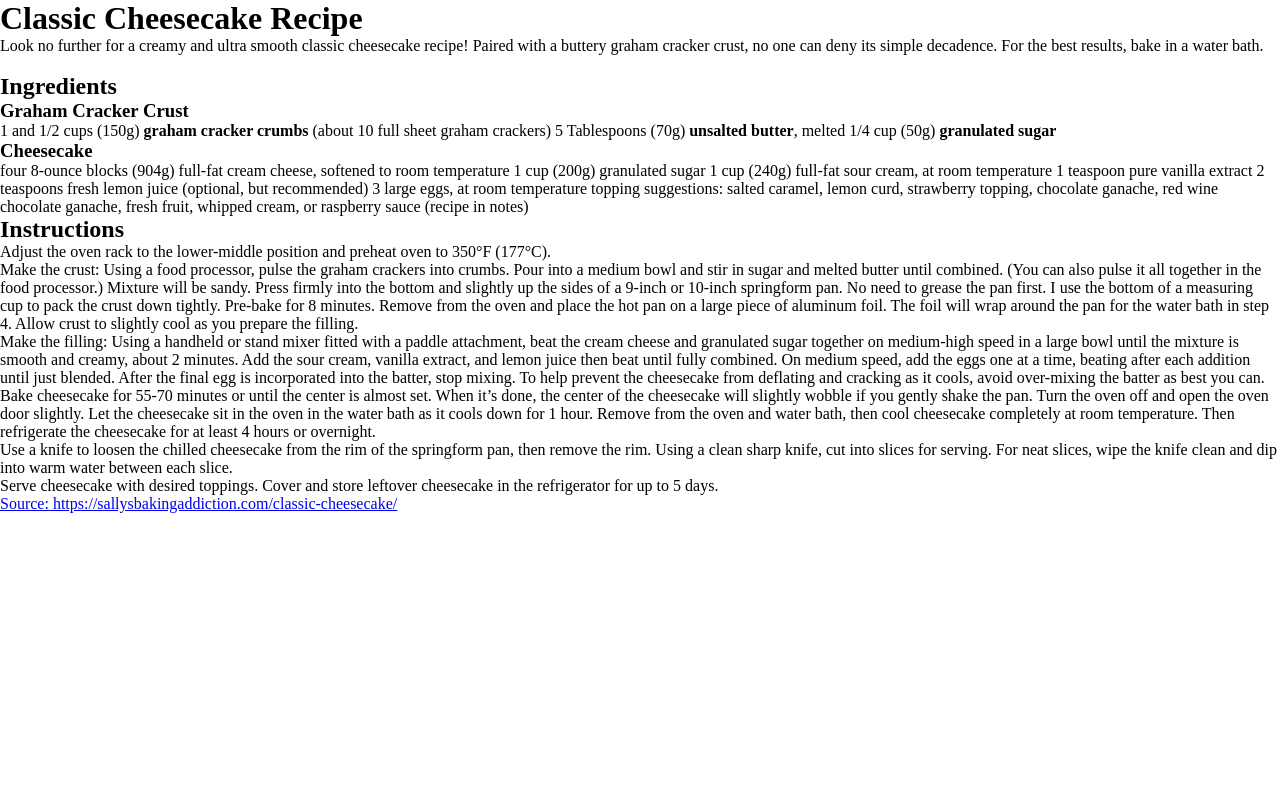
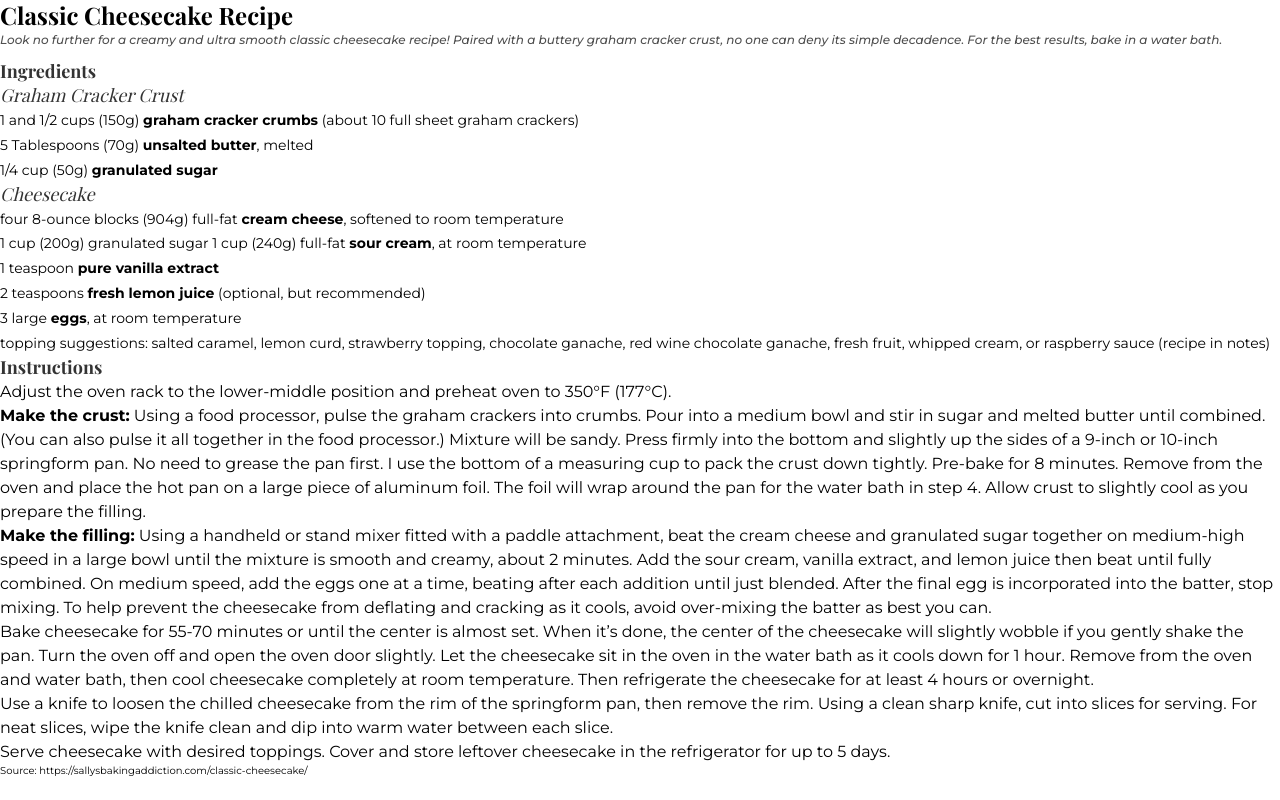
Before and after one commit to Lionprincipe/recipe-blog-challenge, a plain HTML site: page index.html in a window 1280 px wide. Drawn offline with nearby package versions, Linux system fonts and the light colour scheme; a web font is replaced by a local one.

Commit message:
add fonts and font style

```diff
--- a/index.html
+++ b/index.html
@@ -5,96 +5,146 @@
     <meta http-equiv="X-UA-Compatible" content="IE=edge" />
     <meta name="viewport" content="width=device-width, initial-scale=1.0" />
     <link rel="stylesheet" href="style.css" />
-    <title>Document</title>
+    <link rel="preconnect" href="https://fonts.gstatic.com" />
+    <link rel="preconnect" href="https://fonts.gstatic.com" />
+    <link
+      href="https://fonts.googleapis.com/css2?family=Montserrat:ital,wght@0,400;0,500;0,700;1,400;1,500&family=Playfair+Display:ital,wght@0,400;0,700;1,400&display=swap"
+      rel="stylesheet"
+    />
+    <title>Recipe blog| devchallenge.io</title>
   </head>
   <body>
+    <main>
       <h1>Classic Cheesecake Recipe</h1>
-    <p>
+      <p class="header__paragraph">
         Look no further for a creamy and ultra smooth classic cheesecake recipe!
         Paired with a buttery graham cracker crust, no one can deny its simple
         decadence. For the best results, bake in a water bath.
       </p>
       <img />
-    <h2>Ingredients</h2>
-    <h3>Graham Cracker Crust</h3>
+      <section>
+        <h2 class="section__title">Ingredients</h2>
+        <div class="ingredient__card">
+          <h3 class="section__subtitle">Graham Cracker Crust</h3>
+          <ul>
+            <li>
               <label for=""
-      >1 and 1/2 cups (150g) <strong>graham cracker crumbs</strong> (about 10
-      full sheet graham crackers)</label
+                >1 and 1/2 cups (150g)
+                <strong>graham cracker crumbs</strong> (about 10 full sheet
+                graham crackers)</label
               >
+            </li>
+            <li>
               <label for=""
-      >5 Tablespoons (70g) <strong>unsalted butter</strong>, melted</label
+                >5 Tablespoons (70g) <strong>unsalted butter</strong>,
+                melted</label
               >
-    <label for="">1/4 cup (50g) <strong>granulated sugar</strong></label>
-    <h3>Cheesecake</h3>
+            </li>
+            <li>
               <label for=""
-      >four 8-ounce blocks (904g) full-fat cream cheese, softened to room
+                >1/4 cup (50g) <strong>granulated sugar</strong></label
+              >
+            </li>
+          </ul>
+        </div>
+        <div class="ingredient__card">
+          <h3 class="section__subtitle">Cheesecake</h3>
+          <ul>
+            <li>
+              <label for=""
+                >four 8-ounce blocks (904g) full-fat
+                <strong>cream cheese</strong>, softened to room
                 temperature</label
               >
+            </li>
+            <li>
               <label for="">1 cup (200g) granulated sugar</label>
-    <label for="">1 cup (240g) full-fat sour cream, at room temperature</label>
-    <label for="">1 teaspoon pure vanilla extract</label>
               <label for=""
-      >2 teaspoons fresh lemon juice (optional, but recommended)</label
+                >1 cup (240g) full-fat <strong>sour cream</strong>, at room
+                temperature</label
               >
-    <label for="">3 large eggs, at room temperature</label>
+            </li>
+            <li>
               <label for=""
-      >topping suggestions: salted caramel, lemon curd, strawberry topping,
-      chocolate ganache, red wine chocolate ganache, fresh fruit, whipped cream,
-      or raspberry sauce (recipe in notes)
+                >1 teaspoon <strong>pure vanilla extract</strong></label
+              >
+            </li>
+            <li>
+              <label for=""
+                >2 teaspoons <strong>fresh lemon juice</strong> (optional, but
+                recommended)</label
+              >
+            </li>
+            <li>
+              <label for=""
+                >3 large <strong>eggs</strong>, at room temperature</label
+              >
+            </li>
+            <li>
+              <label for=""
+                >topping suggestions: salted caramel, lemon curd, strawberry
+                topping, chocolate ganache, red wine chocolate ganache, fresh
+                fruit, whipped cream, or raspberry sauce (recipe in notes)
               </label>
-
-    <h2>Instructions</h2>
+            </li>
+          </ul>
+        </div>
+      </section>
+      <section>
+        <h2 class="section__title">Instructions</h2>
         <ol>
           <li>
             <p>
-          Adjust the oven rack to the lower-middle position and preheat oven to
-          350°F (177°C).
+              Adjust the oven rack to the lower-middle position and preheat oven
+              to 350°F (177°C).
             </p>
           </li>
           <li>
             <p>
-          Make the crust: Using a food processor, pulse the graham crackers into
-          crumbs. Pour into a medium bowl and stir in sugar and melted butter
-          until combined. (You can also pulse it all together in the food
-          processor.) Mixture will be sandy. Press firmly into the bottom and
-          slightly up the sides of a 9-inch or 10-inch springform pan. No need
-          to grease the pan first. I use the bottom of a measuring cup to pack
-          the crust down tightly. Pre-bake for 8 minutes. Remove from the oven
-          and place the hot pan on a large piece of aluminum foil. The foil will
-          wrap around the pan for the water bath in step 4. Allow crust to
-          slightly cool as you prepare the filling.
+              <strong>Make the crust:</strong> Using a food processor, pulse the
+              graham crackers into crumbs. Pour into a medium bowl and stir in
+              sugar and melted butter until combined. (You can also pulse it all
+              together in the food processor.) Mixture will be sandy. Press
+              firmly into the bottom and slightly up the sides of a 9-inch or
+              10-inch springform pan. No need to grease the pan first. I use the
+              bottom of a measuring cup to pack the crust down tightly. Pre-bake
+              for 8 minutes. Remove from the oven and place the hot pan on a
+              large piece of aluminum foil. The foil will wrap around the pan
+              for the water bath in step 4. Allow crust to slightly cool as you
+              prepare the filling.
             </p>
           </li>
           <li>
             <p>
-          Make the filling: Using a handheld or stand mixer fitted with a paddle
-          attachment, beat the cream cheese and granulated sugar together on
-          medium-high speed in a large bowl until the mixture is smooth and
-          creamy, about 2 minutes. Add the sour cream, vanilla extract, and
-          lemon juice then beat until fully combined. On medium speed, add the
-          eggs one at a time, beating after each addition until just blended.
-          After the final egg is incorporated into the batter, stop mixing. To
-          help prevent the cheesecake from deflating and cracking as it cools,
-          avoid over-mixing the batter as best you can.
+              <strong>Make the filling:</strong> Using a handheld or stand mixer
+              fitted with a paddle attachment, beat the cream cheese and
+              granulated sugar together on medium-high speed in a large bowl
+              until the mixture is smooth and creamy, about 2 minutes. Add the
+              sour cream, vanilla extract, and lemon juice then beat until fully
+              combined. On medium speed, add the eggs one at a time, beating
+              after each addition until just blended. After the final egg is
+              incorporated into the batter, stop mixing. To help prevent the
+              cheesecake from deflating and cracking as it cools, avoid
+              over-mixing the batter as best you can.
             </p>
           </li>
           <li>
             <p>
-          Bake cheesecake for 55-70 minutes or until the center is almost set.
-          When it’s done, the center of the cheesecake will slightly wobble if
-          you gently shake the pan. Turn the oven off and open the oven door
-          slightly. Let the cheesecake sit in the oven in the water bath as it
-          cools down for 1 hour. Remove from the oven and water bath, then cool
-          cheesecake completely at room temperature. Then refrigerate the
-          cheesecake for at least 4 hours or overnight.
+              Bake cheesecake for 55-70 minutes or until the center is almost
+              set. When it’s done, the center of the cheesecake will slightly
+              wobble if you gently shake the pan. Turn the oven off and open the
+              oven door slightly. Let the cheesecake sit in the oven in the
+              water bath as it cools down for 1 hour. Remove from the oven and
+              water bath, then cool cheesecake completely at room temperature.
+              Then refrigerate the cheesecake for at least 4 hours or overnight.
             </p>
           </li>
           <li>
             <p>
               Use a knife to loosen the chilled cheesecake from the rim of the
-          springform pan, then remove the rim. Using a clean sharp knife, cut
-          into slices for serving. For neat slices, wipe the knife clean and dip
-          into warm water between each slice.
+              springform pan, then remove the rim. Using a clean sharp knife,
+              cut into slices for serving. For neat slices, wipe the knife clean
+              and dip into warm water between each slice.
             </p>
           </li>
           <li>
@@ -107,5 +157,7 @@
         <a href="https://sallysbakingaddiction.com/classic-cheesecake/"
           >Source: https://sallysbakingaddiction.com/classic-cheesecake/
         </a>
+      </section>
+    </main>
   </body>
 </html>
--- a/style.css
+++ b/style.css
@@ -3,3 +3,72 @@
   padding: 0;
   box-sizing: border-box;
 }
+html {
+  font-family: Montserrat;
+  font-family: Montserrat;
+  font-style: normal;
+  font-weight: normal;
+  font-size: 16px;
+}
+body {
+  font-size: 62.5%;
+}
+
+a {
+  text-decoration: none;
+  color: currentColor;
+}
+
+h1 {
+  font-family: Playfair Display;
+  font-style: normal;
+  font-weight: bold;
+  font-size: 2.4em;
+  line-height: 1.33em;
+}
+
+.header__paragraph {
+  font-style: italic;
+  font-weight: 500;
+  font-size: 1.2em;
+  line-height: 1.25em;
+
+  /* Gray 2 */
+
+  color: #4f4f4f;
+}
+
+.section__title {
+  font-family: Playfair Display;
+  font-style: normal;
+  font-weight: bold;
+  font-size: 1.8em;
+  line-height: 1.33em;
+  /* identical to box height */
+
+  /* Gray 1 */
+
+  color: #333333;
+}
+
+.section__subtitle {
+  font-family: Playfair Display;
+  font-style: italic;
+  font-weight: normal;
+  font-size: 1.8em;
+  line-height: 1.33em;
+
+  /* Gray 1 */
+
+  color: #333333;
+}
+
+.ingredient__card ul li {
+  font-size: 1.4em;
+  line-height: 1.78em;
+}
+
+section ol li {
+  font-size: 1.6em;
+  line-height: 1.5em;
+}
```
Lines whose indentation alone changed are shown as unchanged.
